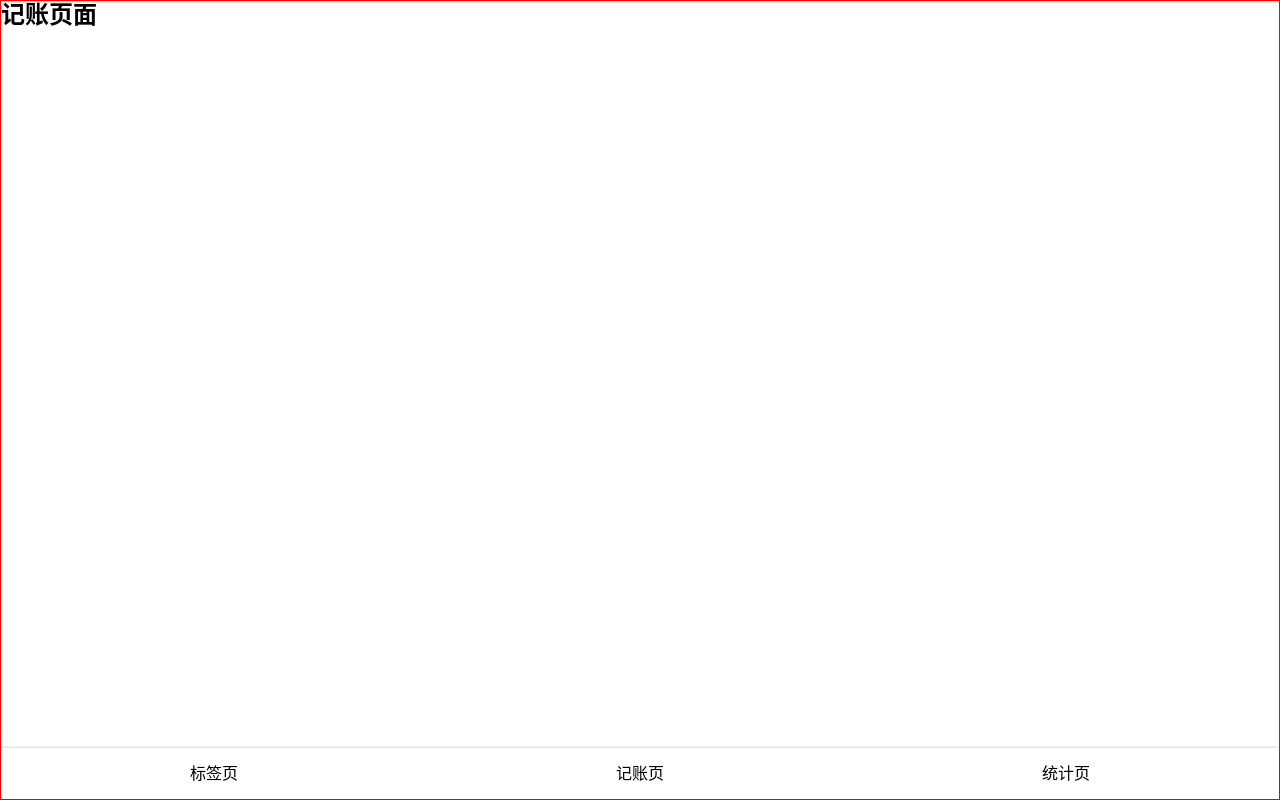
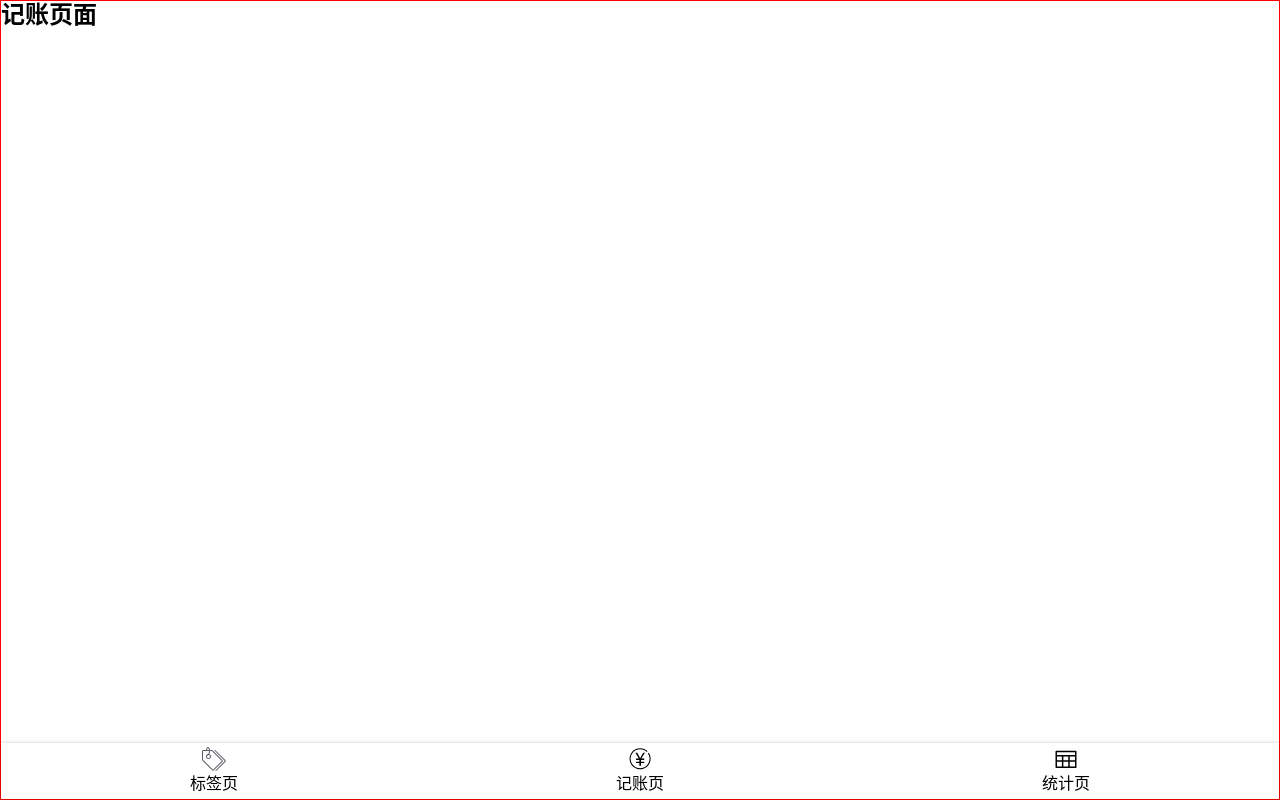
Before and after one commit to Wind2Song/morney-1-source, a React app: page /#/money in a window 1280 px wide. Built offline with nearby package versions, Linux system fonts and the light colour scheme.

Commit message:
搞定 icon

```diff
--- a/config/webpack.config.js
+++ b/config/webpack.config.js
@@ -349,6 +349,7 @@
           // match the requirements. When no loader matches it will fall
           // back to the "file" loader at the end of the loader list.
           oneOf: [
+
             // TODO: Merge this config once `image/avif` is in the mime-db
             // https://github.com/jshttp/mime-db
             {
@@ -360,6 +361,13 @@
                   maxSize: imageInlineSizeLimit,
                 },
               },
+            },
+            {
+              test: /\.svg$/,
+              use: [
+                { loader: 'svg-sprite-loader', options: {} },
+                {loader:'svgo-loader', options: {}}
+              ]
             },
             // "url" loader works like "file" loader except that it embeds assets
             // smaller than specified limit in bytes as data URLs to avoid requests.
--- a/package.json
+++ b/package.json
@@ -90,7 +90,9 @@
   },
   "devDependencies": {
     "@types/styled-components": "5.0.1",
-    "node-sass": "npm:dart-sass@1.25.0"
+    "node-sass": "npm:dart-sass@1.25.0",
+    "svg-sprite-loader": "^6.0.11",
+    "svgo-loader": "2.2.1"
   },
   "jest": {
     "roots": [
--- a/src/App.tsx
+++ b/src/App.tsx
@@ -7,7 +7,7 @@
   HashRouter as Router,
   Switch,
   Route,
-  Link,
+
   Redirect
 } from "react-router-dom";
 
--- a/src/components/Nav.tsx
+++ b/src/components/Nav.tsx
@@ -1,8 +1,14 @@
 import styled from "styled-components";
 import { Link } from "react-router-dom";
 import React from "react";
+// import  X from 'icons/money.svg';
+// console.log(X) // 使用import必须要有log，否则treeshaking会删除这句子代码；使用require可以避免
+require('icons/money.svg');
+require('icons/tags.svg');
+require('icons/statics.svg');
 
 const NavWrapper = styled.nav`
+line-height: 24px;
   box-shadow: 0 0 3px 0 rgba(0,0,0,0.25);
   > ul {
     display:flex;
@@ -10,6 +16,15 @@
       width: 33.33333%;
       text-align:center;
       padding: 16px;
+      display: flex;
+      padding: 4px 0;
+      flex-direction: column;
+      justify-content: center;
+      align-items: center;
+      .icon{
+          width: 24px;
+          height: 24px;
+      }
     }
   }
 `;
@@ -19,12 +34,21 @@
         <NavWrapper>
             <ul>
                 <li>
+                <svg className="icon">
+                        <use xlinkHref="#tags"/>
+                </svg>
                     <Link to="/tags">标签页</Link>
                 </li>
                 <li>
+                    <svg className="icon">
+                        <use xlinkHref="#money"/>
+                    </svg>
                     <Link to="/money">记账页</Link>
                 </li>
                 <li>
+                    <svg className="icon">
+                        <use xlinkHref="#statics"/>
+                    </svg>
                     <Link to="/statistics">统计页</Link>
                 </li>
             </ul>
--- a/src/index.scss
+++ b/src/index.scss
@@ -28,3 +28,7 @@
   font-size: 16px;
   line-height: 1.2;
 }
+.icon {
+  width: 1em;
+  height: 1em;
+}
```
Also changed, not shown: 1 other file (tests, documents, lock files or other folders).
